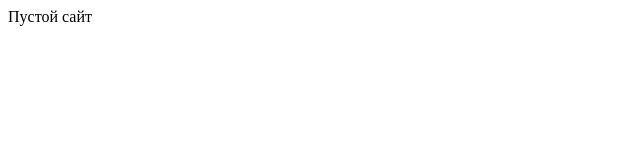
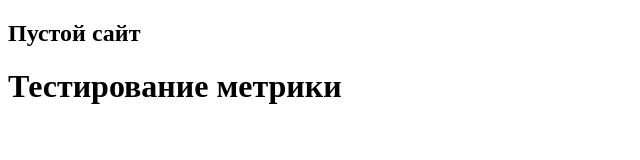
Before and after one commit to Starik73/starik73.github.io, a plain HTML site: page index.html in a window 1280 px wide. Shown: the whole page, without its empty margins (0-640 px from the left). Drawn offline with Linux system fonts and the light colour scheme.

Commit message:
Update index.html

```diff
--- a/index.html
+++ b/index.html
@@ -6,6 +6,7 @@
     <title>Тест</title>
 </head>
 <body>
-    Пустой сайт
+    <h2>Пустой сайт</h2>
+    <h1>Тестирование метрики</h1>
 </body>
 </html>
```
